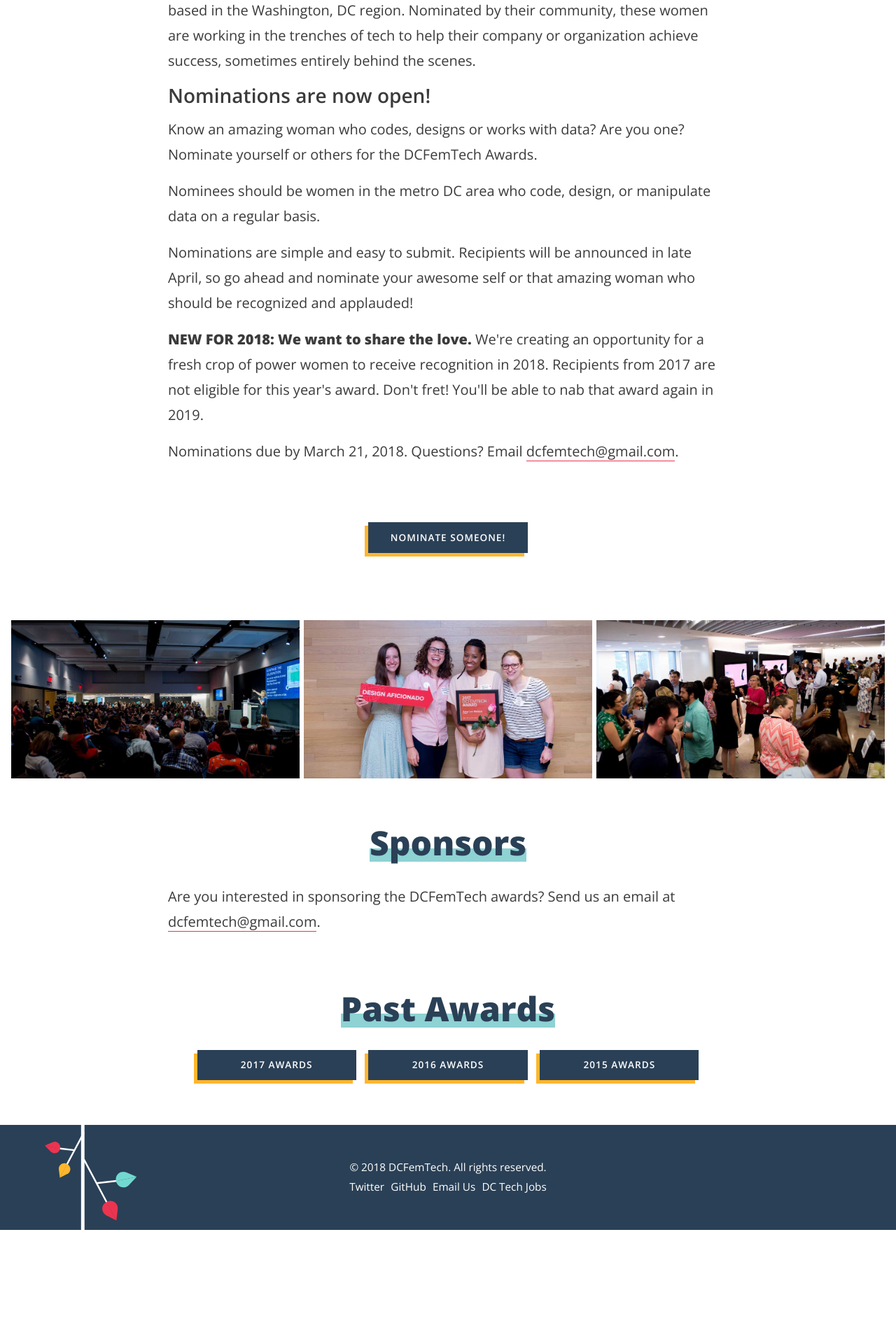
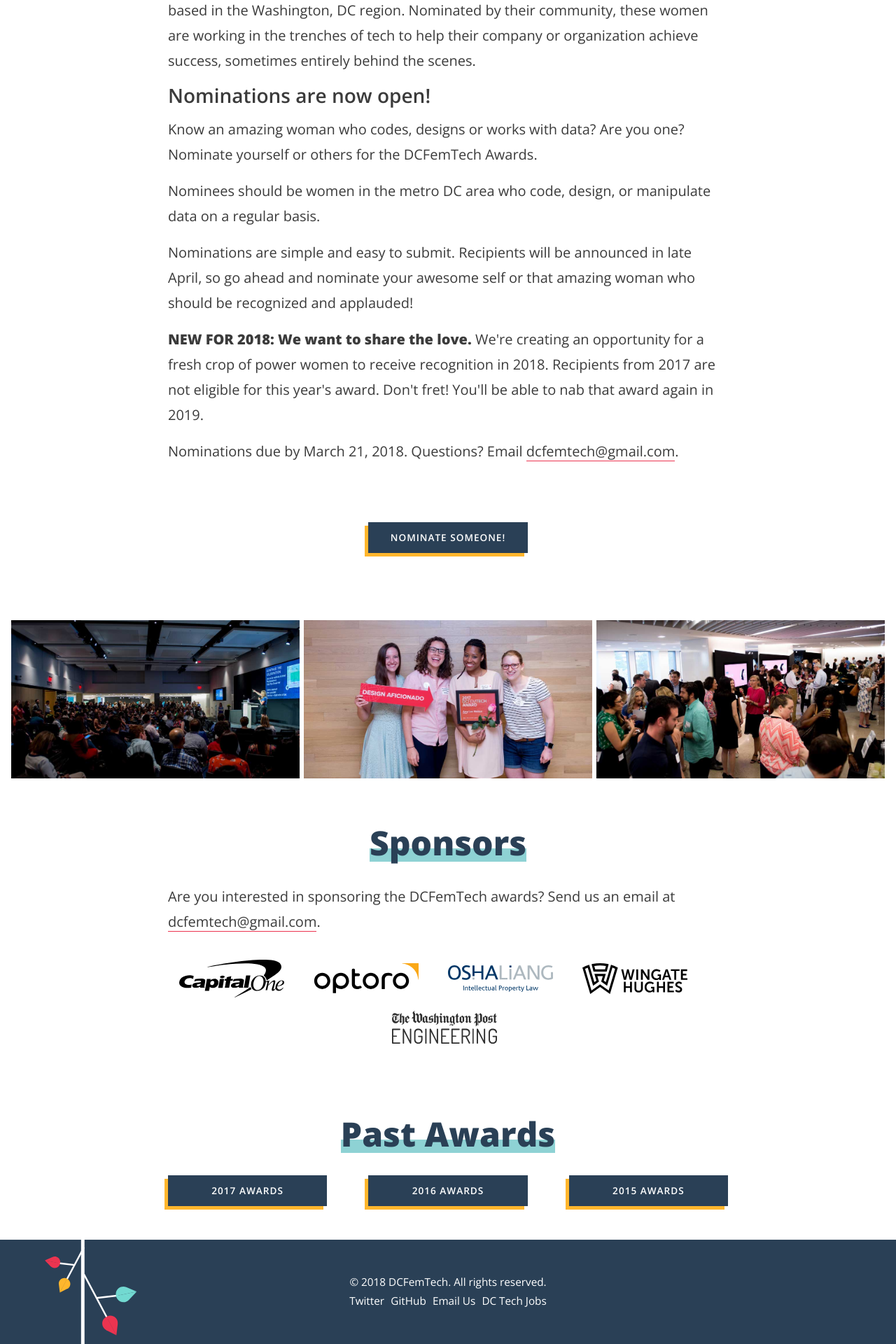
Before and after one commit to dcfemtech/dcfemtech.github.io, a Jekyll site: the page built from awards.html, in a window 1280 px wide. Shown: the part 760-2680 px from the top of the page at 70% size. Built offline with Jekyll 4.4.1, drawn with Linux system fonts in a browser that asks for light colours; before the commit the page ends 2517 px from its top, so only the background shows below that.

Commit message:
add sponsors

```diff
--- a/_sass/_layout.scss
+++ b/_sass/_layout.scss
@@ -40,11 +40,15 @@
       @include flexbox;
       @include align-items(center);
       @include justify-content(space-between);
-
       > * {
         flex-basis: 33%;
         flex-grow: 0;
         margin: 0;
+      }
+      &.width-auto {
+        > * {
+          flex-basis: 0;
+        }
       }
     }
   }
--- a/awards.html
+++ b/awards.html
@@ -41,11 +41,24 @@
   <div class="l-wrapper-small">
     <h1><span class="main-headline">Sponsors</span></h1>
     <p class="main-intro">Are you interested in sponsoring the DCFemTech awards? Send us an email at <a href="mailto:dcfemtech@gmail.com">dcfemtech@gmail.com</a>.</p>
+    <div class="m-sponsors">
+      <ul>
+        <li><a href="https://www.capitalonecareers.com/"><img src="assets/sponsors/capitalone.svg" alt="Capital One"></a></li>
+        <li><a href="http://www.optoro.com/"><img src="assets/sponsors/optoro.svg" alt="Optoro"></a></li>
+        <li><a href="http://www.oshaliang.com/"><img src="assets/sponsors/osha.svg" alt="Osha Liang"></a></li>
+        <li><a href="http://wingatehughes.com/"><img src="assets/sponsors/wingatehughes.svg" alt="Wingate Hughes"></a></li>
+        <li><a href="https://careers.washingtonpost.com/"><img src="assets/sponsors/wapo.svg" alt="The Washington Post"></a></li>
+      </ul>
+    </div>
   </div>
 
   <div class="l-wrapper-small">
     <h1><span class="main-headline">Past Awards</span></h1>
-    <center><p><a class="button" href="/awards-2017.html">2017 awards</a>&nbsp;&nbsp;&nbsp;&nbsp;<a class="button" href="/awards-2016.html">2016 awards</a>&nbsp;&nbsp;&nbsp;&nbsp;<a class="button" href="/awards-2015.html">2015 awards</a><p></center>
+    <div class="l-three-col width-auto">
+      <a class="button" href="/awards-2017.html">2017 awards</a>
+      <a class="button" href="/awards-2016.html">2016 awards</a>
+      <a class="button" href="/awards-2015.html">2015 awards</a>
+    </div>
 
   </div>
 </section>
```
